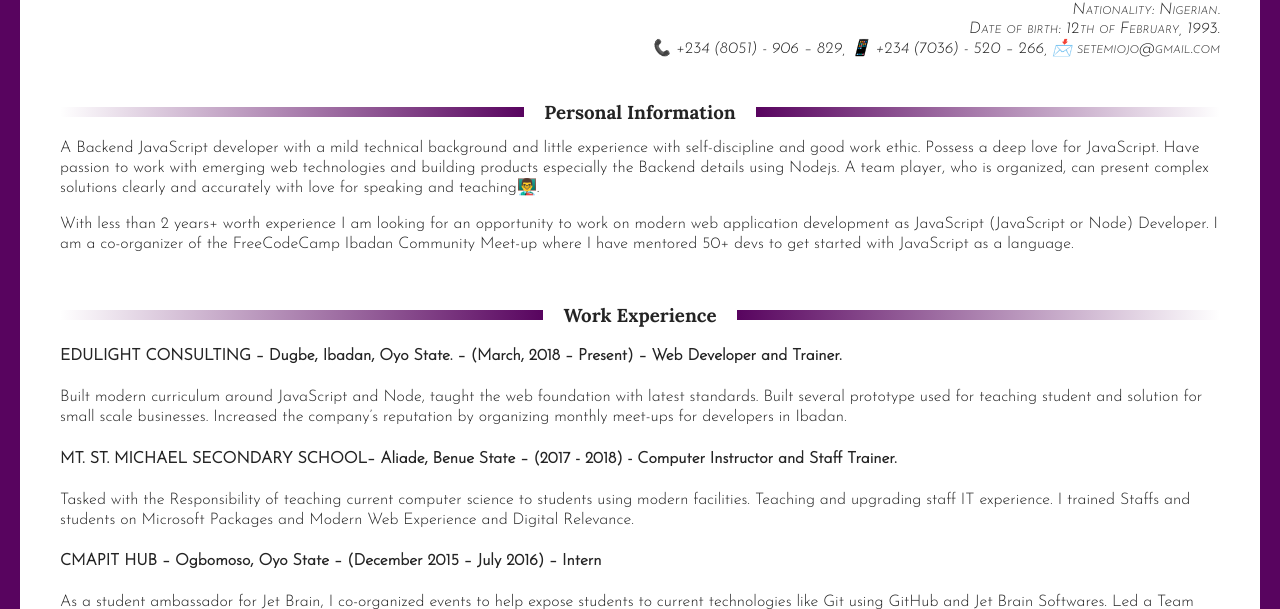
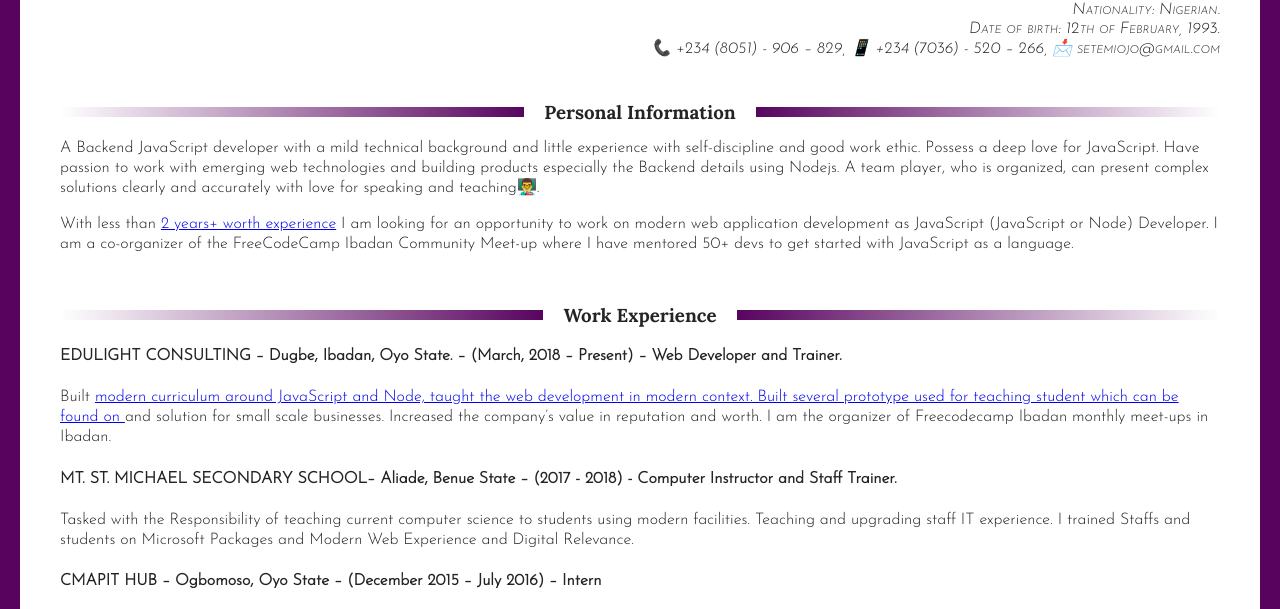
Before and after one commit to Oluwasetemi/master-cv, a website: page index.html in a window 1280 px wide. Shown: the part 106-715 px from the top of the page. Drawn offline with Linux system fonts and the light colour scheme.

Commit message:
revamped the eduLight description

```diff
--- a/index.html
+++ b/index.html
@@ -38,7 +38,7 @@
         A Backend JavaScript developer with a mild technical background and little experience with self-discipline and good work ethic. Possess a deep love for JavaScript. Have passion to work with emerging web technologies and building products especially the Backend details using Nodejs. A team player, who is organized, can present complex solutions clearly and accurately with love for speaking and teaching👨‍🏫.
       </p>
       <p>
-        With less than 2 years+ worth experience I am looking for an opportunity to work on modern web application development as JavaScript (JavaScript or Node) Developer. I am a co-organizer of the FreeCodeCamp Ibadan Community Meet-up where I have mentored 50+ devs to get started with JavaScript as a language.
+        With less than <a href="https://github.com/Oluwasetemi">2 years+ worth experience</a> I am looking for an opportunity to work on modern web application development as JavaScript (JavaScript or Node) Developer. I am a co-organizer of the FreeCodeCamp Ibadan Community Meet-up where I have mentored 50+ devs to get started with JavaScript as a language.
       </p>
     </div>
     <div class="work-experience">
@@ -46,9 +46,7 @@
         <h3>Work Experience</h3>
         <h4>EDULIGHT CONSULTING – Dugbe, Ibadan, Oyo State. – (March, 2018 – Present) – Web Developer and Trainer.</h4>
         <article>
-          Built modern curriculum around JavaScript and Node, taught the web foundation with latest standards.
-          Built several prototype used for teaching student and solution for small scale businesses. Increased the
-          company’s reputation by organizing monthly meet-ups for developers in Ibadan.
+          Built <a href="https://github.com/EduLight-Consulting">modern curriculum around JavaScript and Node, taught the web development in modern context. Built several prototype used for teaching student which can be found on </a> and solution for small scale businesses. Increased the company’s value in reputation and worth. I am the organizer of Freecodecamp Ibadan monthly meet-ups in Ibadan.
         </article>
       </section>
       <section>
```
